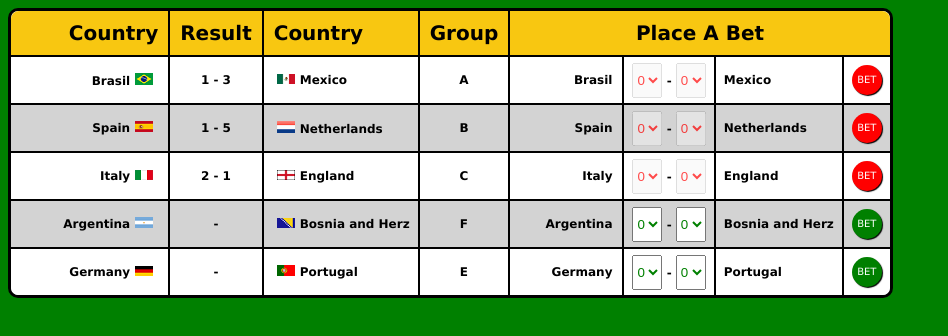
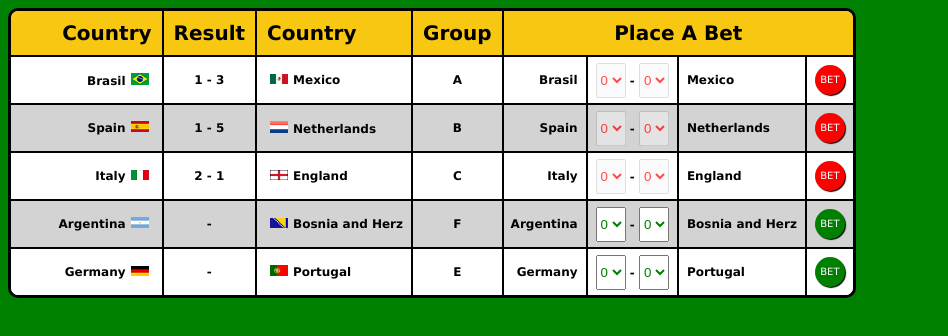
Before and after one commit to StefanDimitrov95/CSS-World-Cup-Brazil-HW, a plain HTML site: page index.html in a window 1280 px wide. Shown: the whole page, without its empty margins (0-948 px from the left). Drawn offline with nearby package versions, Linux system fonts and the light colour scheme.

Commit message:
Revert "a"
This reverts commit 947c0e10cee69df29e014bed4bdd831385530ef7.

```diff
--- a/style.css
+++ b/style.css
@@ -47,8 +47,9 @@ td:nth-child(2), td:nth-child(4) {
 
 td:first-child, td:nth-child(5) {
 	text-align: right;
-	padding-right: 10px;
-	width:13%;
+	padding-left: 7px;
+	padding-right: px;
+	width:20px;
 }
 
 th {
```
